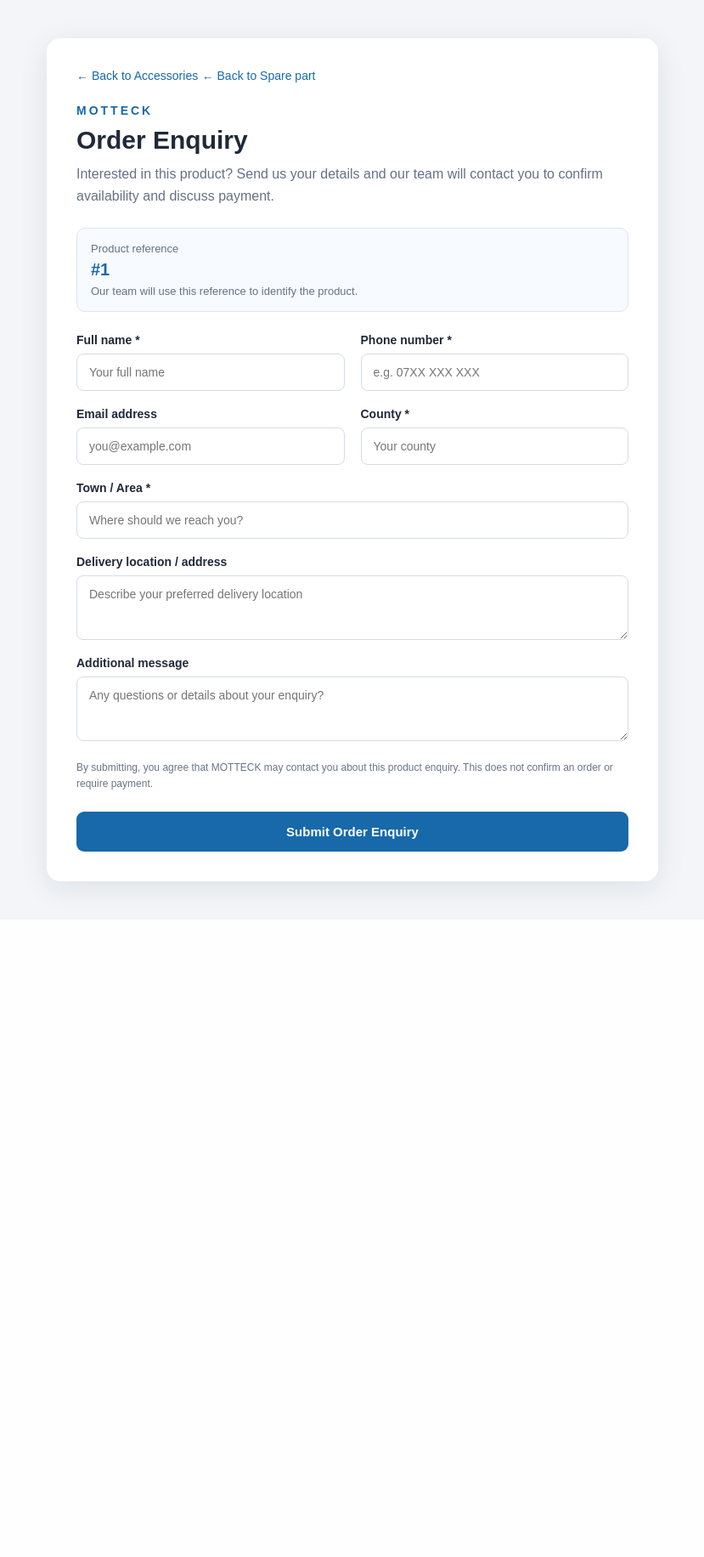
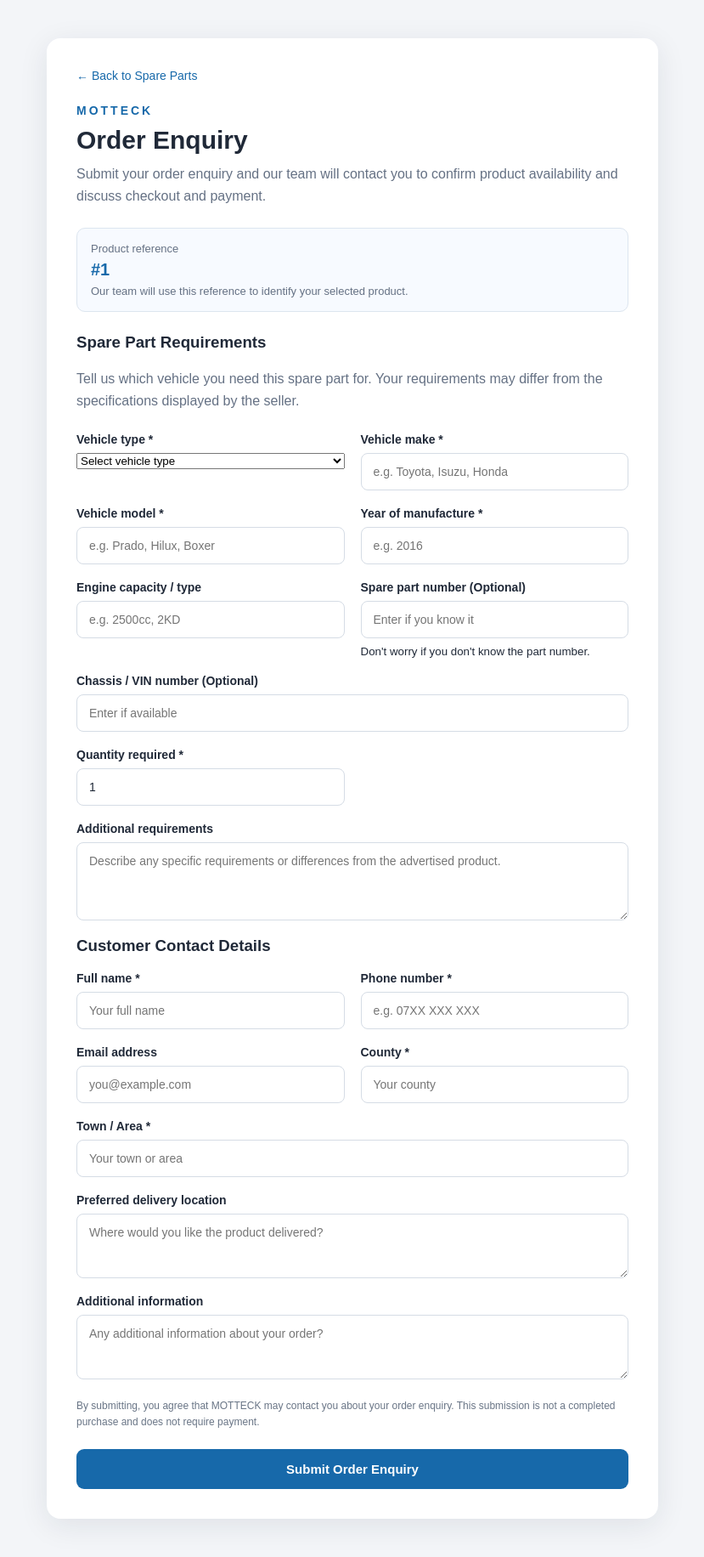
Before and after one commit to ochieng-stack/motteck, a Flask app: page /order-enquiry/1 in a window 1280 px wide. Shown: the whole page at 85% size, without its empty margins (225-1054 px from the left). Before the commit the page ends 1068 px from the top, so only its background shows below. Run offline with Flask 3, Linux system fonts and the light colour scheme; parts of the project's set-up code (start-up, migrations or seed data) failed here and were passed over.

Commit message:
Add files via upload

```diff
--- a/templates/order_enquiry.html
+++ b/templates/order_enquiry.html
@@ -5,28 +5,31 @@
     <meta charset="UTF-8">
     <meta name="viewport" content="width=device-width, initial-scale=1.0">
     <title>Order Enquiry | MOTTECK</title>
+
     <link rel="stylesheet"
           href="{{ url_for('static', filename='order_enquiry.css') }}">
 </head>
+
 <body>
 <main class="enquiry-wrapper">
 <section class="enquiry-card">
 
+    {% if product_category == 'accessories' %}
         <a class="back-link" href="{{ url_for('accessorie') }}">
             &larr; Back to Accessories
         </a>
-
-
+    {% else %}
         <a class="back-link" href="{{ url_for('spare_part') }}">
-                &larr; Back to Spare part
+            &larr; Back to Spare Parts
         </a>
-
+    {% endif %}
 
     <div class="brand">MOTTECK</div>
     <h1>Order Enquiry</h1>
+
     <p class="intro">
-                Interested in this product? Send us your details and our team
-                will contact you to confirm availability and discuss payment.
+        Submit your order enquiry and our team will contact you
+        to confirm product availability and discuss checkout and payment.
     </p>
 
     {% with messages = get_flashed_messages(with_categories=true) %}
@@ -38,7 +41,12 @@
     <div class="product-summary">
         <span>Product reference</span>
         <strong>#{{ product_id }}</strong>
-                <small>Our team will use this reference to identify the product.</small>
+        {% if product_name %}
+            <strong>{{ product_name }}</strong>
+        {% endif %}
+        <small>
+            Our team will use this reference to identify your selected product.
+        </small>
     </div>
 
     <form method="POST"
@@ -49,14 +57,168 @@
         <input type="hidden" name="submission_token"
                value="{{ submission_token }}">
 
-                <!-- Honeypot field: real customers should leave this empty -->
+        <input type="hidden" name="product_category"
+               value="{{ product_category }}">
+
+        <!-- Honeypot -->
         <div class="website-field" aria-hidden="true">
             <label for="website">Website</label>
             <input id="website" type="text" name="website"
                    tabindex="-1" autocomplete="off">
         </div>
 
+        {% if product_category == 'accessories' %}
+
+        <!-- ACCESSORIES ORDER FORM -->
+
+        <h3>Accessory Order Details</h3>
+
         <div class="form-grid">
+
+            <div class="form-group">
+                <label for="quantity">Quantity required *</label>
+                <input id="quantity" name="quantity" type="number"
+                       min="1" max="999" value="1" required>
+            </div>
+
+            <div class="form-group">
+                <label for="preferred_size">Preferred size</label>
+                <input id="preferred_size" name="preferred_size"
+                       type="text" maxlength="100"
+                       placeholder="e.g. 17 inches">
+            </div>
+
+            <div class="form-group">
+                <label for="preferred_colour">Preferred colour</label>
+                <input id="preferred_colour" name="preferred_colour"
+                       type="text" maxlength="80"
+                       placeholder="Your preferred colour">
+            </div>
+
+            <div class="form-group">
+                <label for="vehicle_type">Vehicle type</label>
+                <select id="vehicle_type" name="vehicle_type">
+                    <option value="">Select vehicle type</option>
+                    <option value="Car">Car</option>
+                    <option value="Motorcycle">Motorcycle</option>
+                    <option value="Truck">Truck</option>
+                </select>
+            </div>
+
+            <div class="form-group">
+                <label for="vehicle_make">Vehicle make</label>
+                <input id="vehicle_make" name="vehicle_make"
+                       type="text" maxlength="100"
+                       placeholder="e.g. Toyota">
+            </div>
+
+            <div class="form-group">
+                <label for="vehicle_model">Vehicle model</label>
+                <input id="vehicle_model" name="vehicle_model"
+                       type="text" maxlength="100"
+                       placeholder="e.g. Prado">
+            </div>
+
+        </div>
+
+        {% else %}
+
+
+
+        <!-- SPARE PARTS ORDER ENQUIRY -->
+
+        <h3>Spare Part Requirements</h3>
+
+        <p class="intro">
+            Tell us which vehicle you need this spare part for.
+            Your requirements may differ from the specifications displayed
+            by the seller.
+        </p>
+
+        <div class="form-grid">
+
+        <div class="form-group">
+            <label for="vehicle_type">Vehicle type *</label>
+            <select id="vehicle_type" name="vehicle_type" required>
+                <option value="">Select vehicle type</option>
+                <option value="Car">Car</option>
+                <option value="Motorcycle">Motorcycle</option>
+                <option value="Truck">Truck</option>
+            </select>
+        </div>
+
+        <div class="form-group">
+            <label for="vehicle_make">Vehicle make *</label>
+            <input id="vehicle_make" name="vehicle_make"
+                   type="text" maxlength="100" required
+                   placeholder="e.g. Toyota, Isuzu, Honda">
+        </div>
+
+        <div class="form-group">
+            <label for="vehicle_model">Vehicle model *</label>
+            <input id="vehicle_model" name="vehicle_model"
+                   type="text" maxlength="100" required
+                   placeholder="e.g. Prado, Hilux, Boxer">
+        </div>
+
+        <div class="form-group">
+            <label for="vehicle_year">Year of manufacture *</label>
+            <input id="vehicle_year" name="vehicle_year"
+                   type="number" min="1950" max="2026" required
+                   placeholder="e.g. 2016">
+        </div>
+
+        <div class="form-group">
+            <label for="engine_details">Engine capacity / type</label>
+            <input id="engine_details" name="engine_details"
+                   type="text" maxlength="100"
+                   placeholder="e.g. 2500cc, 2KD">
+        </div>
+
+        <div class="form-group">
+            <label for="part_number">Spare part number (Optional)</label>
+            <input id="part_number" name="part_number"
+                   type="text" maxlength="100"
+                   placeholder="Enter if you know it">
+                   <small>
+                    Don't worry if you don't know the part number.
+                   </small>
+        </div>
+
+        <div class="form-group full-width">
+            <label for="chassis_number">
+                Chassis / VIN number (Optional)
+            </label>
+            <input id="chassis_number" name="chassis_number"
+                   type="text" maxlength="100"
+                   placeholder="Enter if available">
+        </div>
+
+        <div class="form-group">
+            <label for="quantity">Quantity required *</label>
+            <input id="quantity" name="quantity"
+                   type="number" min="1" max="999"
+                   value="1" required>
+        </div>
+
+        <div class="form-group full-width">
+            <label for="message">Additional requirements</label>
+            <textarea id="message" name="message"
+                      maxlength="1000" rows="4"
+                      placeholder="Describe any specific requirements or differences from the advertised product."></textarea>
+        </div>
+
+        </div>
+
+
+        {% endif %}
+
+        <!-- CUSTOMER DETAILS -->
+
+        <h3>Customer Contact Details</h3>
+
+        <div class="form-grid">
+
             <div class="form-group">
                 <label for="full_name">Full name *</label>
                 <input id="full_name" name="full_name" type="text"
@@ -91,33 +253,37 @@
                 <label for="town">Town / Area *</label>
                 <input id="town" name="town" type="text"
                        maxlength="100" required
-                               placeholder="Where should we reach you?">
+                       placeholder="Your town or area">
             </div>
 
             <div class="form-group full-width">
-                        <label for="delivery_address">Delivery location / address</label>
+                <label for="delivery_address">
+                    Preferred delivery location
+                </label>
                 <textarea id="delivery_address" name="delivery_address"
                           maxlength="500" rows="3"
-                                  placeholder="Describe your preferred delivery location"></textarea>
+                          placeholder="Where would you like the product delivered?"></textarea>
             </div>
 
             <div class="form-group full-width">
-                        <label for="message">Additional message</label>
+                <label for="message">Additional information</label>
                 <textarea id="message" name="message"
                           maxlength="1000" rows="3"
-                                  placeholder="Any questions or details about your enquiry?"></textarea>
+                          placeholder="Any additional information about your order?"></textarea>
             </div>
+
         </div>
 
         <p class="privacy-note">
             By submitting, you agree that MOTTECK may contact you
-                    about this product enquiry. This does not confirm an order
-                    or require payment.
+            about your order enquiry. This submission is not a
+            completed purchase and does not require payment.
         </p>
 
         <button type="submit" class="submit-button">
             Submit Order Enquiry
         </button>
+
     </form>
 </section>
 </main>
```
Lines whose indentation alone changed are shown as unchanged.
